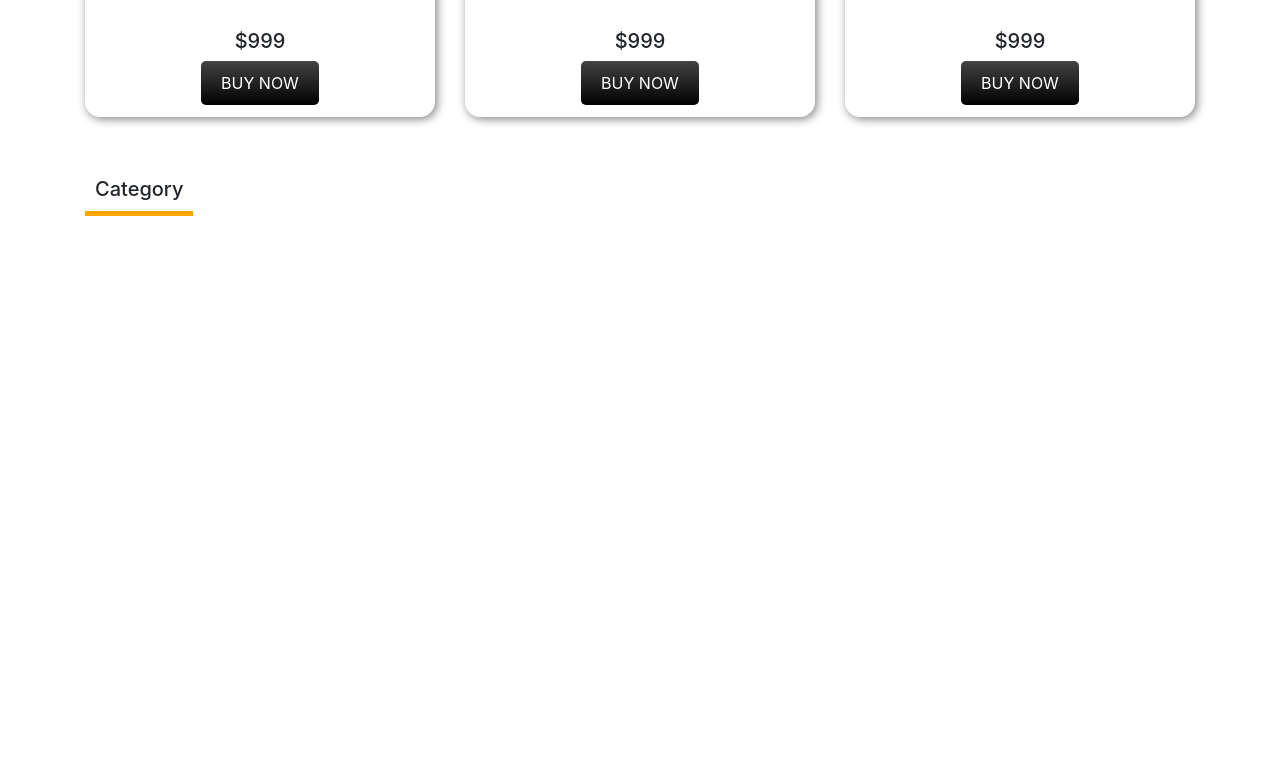
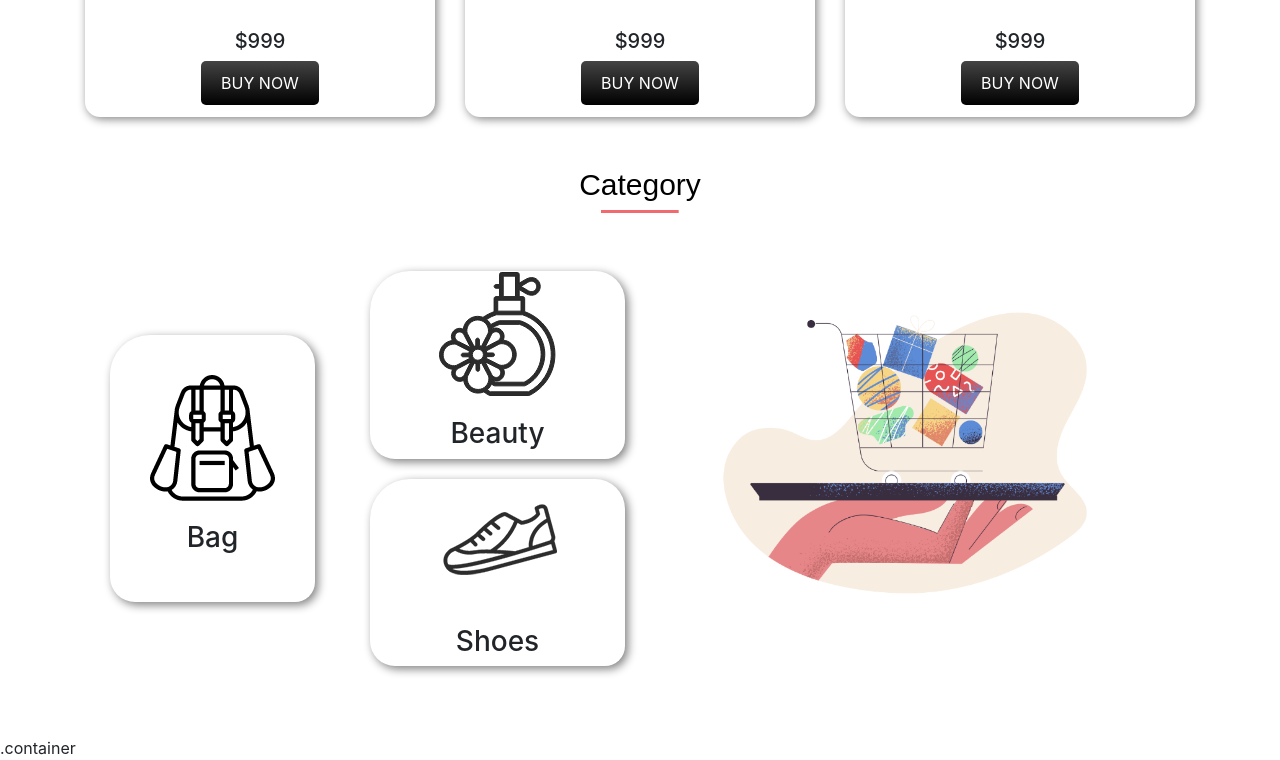
Before and after one commit to siam666-devil/hot_gadgets, a plain HTML site: page index.html in a window 1280 px wide. Shown: the part 1665-2425 px from the top of the page. Before the commit the page ends 1939 px from the top, so only its background shows below. Drawn offline with nearby package versions, Linux system fonts and the light colour scheme.

Commit message:
project done

```diff
--- a/css/style.css
+++ b/css/style.css
@@ -49,8 +49,44 @@ a img {
   border: none;
 }
 .bottomBorder {
+  background: linear-gradient(to right, #F16A70, #F16A70) no-repeat;
+  background-size: 7% 3px;
+  background-position: center bottom;
+  color: black;
+  font-size: 30px;
+  font-family: oswald, sans-serif;
   display: inline-block;
+  vertical-align: top;
+  padding-bottom: 10px;
+  text-align: center;
+}
+.container h5 {
+  text-align: center;
+  width: 100%;
+}
+
+/* .bottomBorder {
+  display: block;
   padding: 10px;
   border-bottom: 5px solid orange;
-  text-align: left;
+  text-align: center;
+  width: 100%;
+} */
+.right-box img {
+  width: 90%;
 }
+.bag {
+  padding: 40px;
+}
+.bag, .shoe, .perfume {
+  display: flex;
+  flex-direction: column;
+  justify-content: center;
+  align-items: center;
+  box-shadow: 3px 3px 10px gray;
+  border-radius: 40px 30px 20px 25px;
+  margin-bottom: 20px;
+}
+.row .left-box img {
+  margin-bottom: 20px;
+}
--- a/index.html
+++ b/index.html
@@ -172,7 +172,30 @@
   <div class="container">
       <h5 class="bottomBorder">Category</h5>
     </div>
-  </div>
+    <div class="container">
+      <div class="row">
+        <div class="left-box d-flex align-items-center justify-content-center col-md-3">
+          <div class="bag">
+            <img src="./images/Categories/bag.png" alt="">
+            <h3>Bag</h3>
+          </div>
+        </div>
+        <div class="left-box d-flex flex-column justify-content-between col-md-3">
+          <div class="perfume">
+            <img src="./images/Categories/perfume.png" alt="">
+            <h3>Beauty</h3>
+          </div>
+          <div class="shoe">
+            <img src="./images/Categories/shoe.png" alt="">
+            <h3>Shoes</h3>
+          </div>
+        </div>
+        <div class="right-box col-md-6">
+          <img src="./images/Categories/pale-order.png" alt="">
+        </div>
+      </div>
+    </div>
+    .container
   <!-- Javascript -->
   <script src="https://code.jquery.com/jquery-3.4.1.slim.min.js" integrity="sha384-J6qa4849blE2+poT4WnyKhv5vZF5SrPo0iEjwBvKU7imGFAV0wwj1yYfoRSJoZ+n" crossorigin="anonymous"></script>
 <script src="https://cdn.jsdelivr.net/npm/popper.js@1.16.0/dist/umd/popper.min.js" integrity="sha384-Q6E9RHvbIyZFJoft+2mJbHaEWldlvI9IOYy5n3zV9zzTtmI3UksdQRVvoxMfooAo" crossorigin="anonymous"></script>
```
